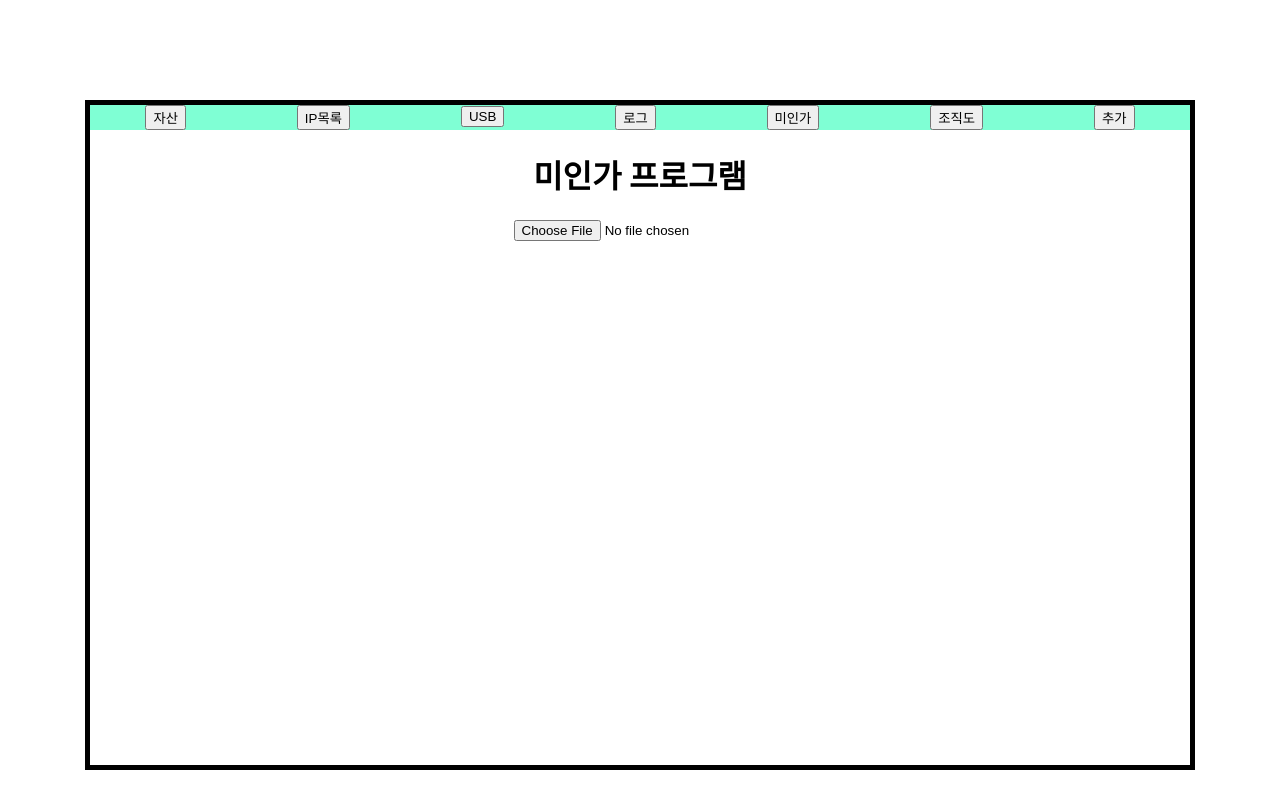
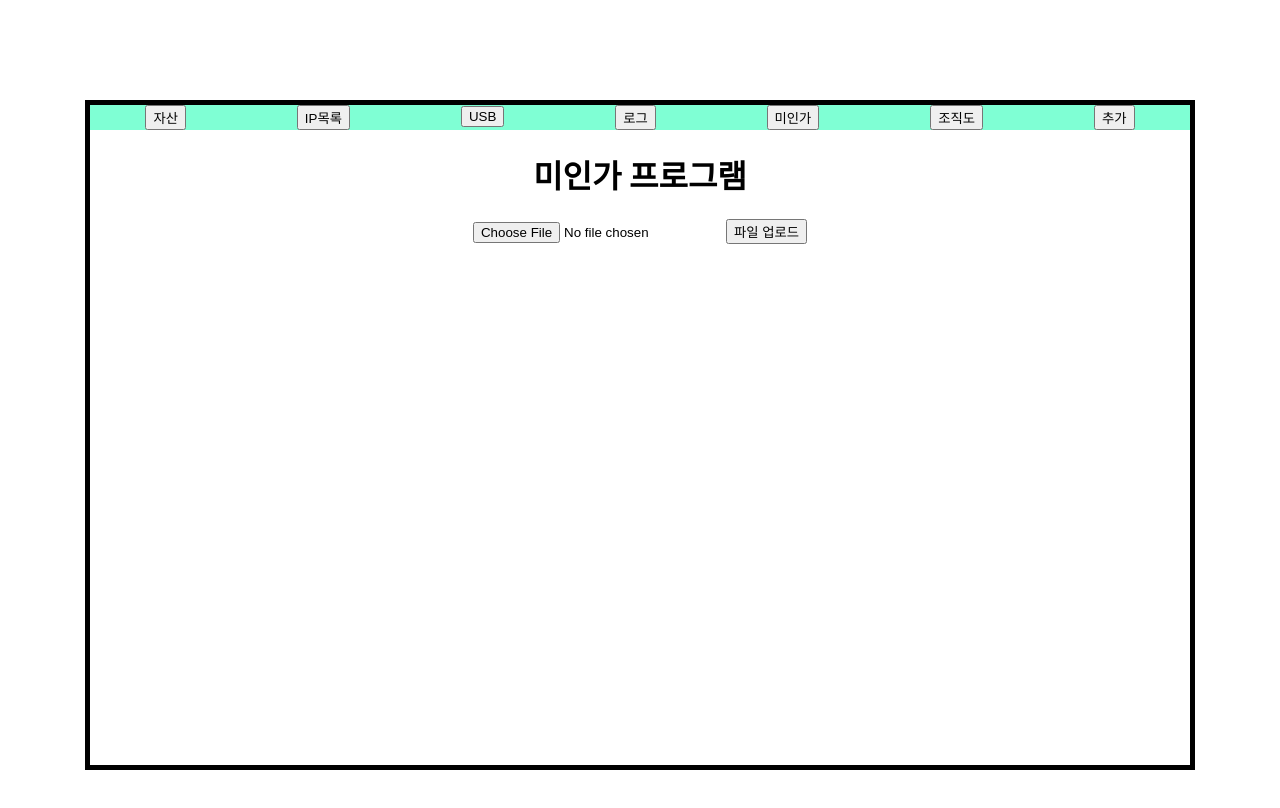
Before and after one commit to KDTcastledragon/ipList, a React (Create React App) app in the folder iplist/: page /UnauthSW in a window 1280 px wide. Shown: the top 808 px of the page. Built offline with nearby package versions, Linux system fonts and the light colour scheme.

Commit message:
no message

```diff
--- a/iplist/src/components/UnauthSW/UnauthSW.jsx
+++ b/iplist/src/components/UnauthSW/UnauthSW.jsx
@@ -49,7 +49,7 @@ function UnauthSW() {
     return (
         <div className='UnauthSWContainer'>
             <h1>미인가 프로그램</h1>
-            <div>
+            {/* <div>
                 <input type="file" accept=".xlsx, .xls" onChange={handleExcelFile} />
                 <div className='unauthdatagrid'>
                     <table>
@@ -64,13 +64,13 @@ function UnauthSW() {
                             </tr>
                         </tbody>
                     </table>
-                    {/* <DataGrid
-                        columns={columns}
-                        rows={rows}
-                        onRowsChange={onRowsChange}
-                    /> */}
                 </div>
-            </div>
+            </div> */}
+
+            <form action="https://seongryonglee.app.n8n.cloud/webhook-test/16d8bbdd-276c-4d8a-91ca-08e3a95ad677" method="POST" enctype="multipart/form-data">
+                <input type="file" name="data" />
+                <button type="submit">파일 업로드</button>
+            </form>
         </div>
     );
 }
```
